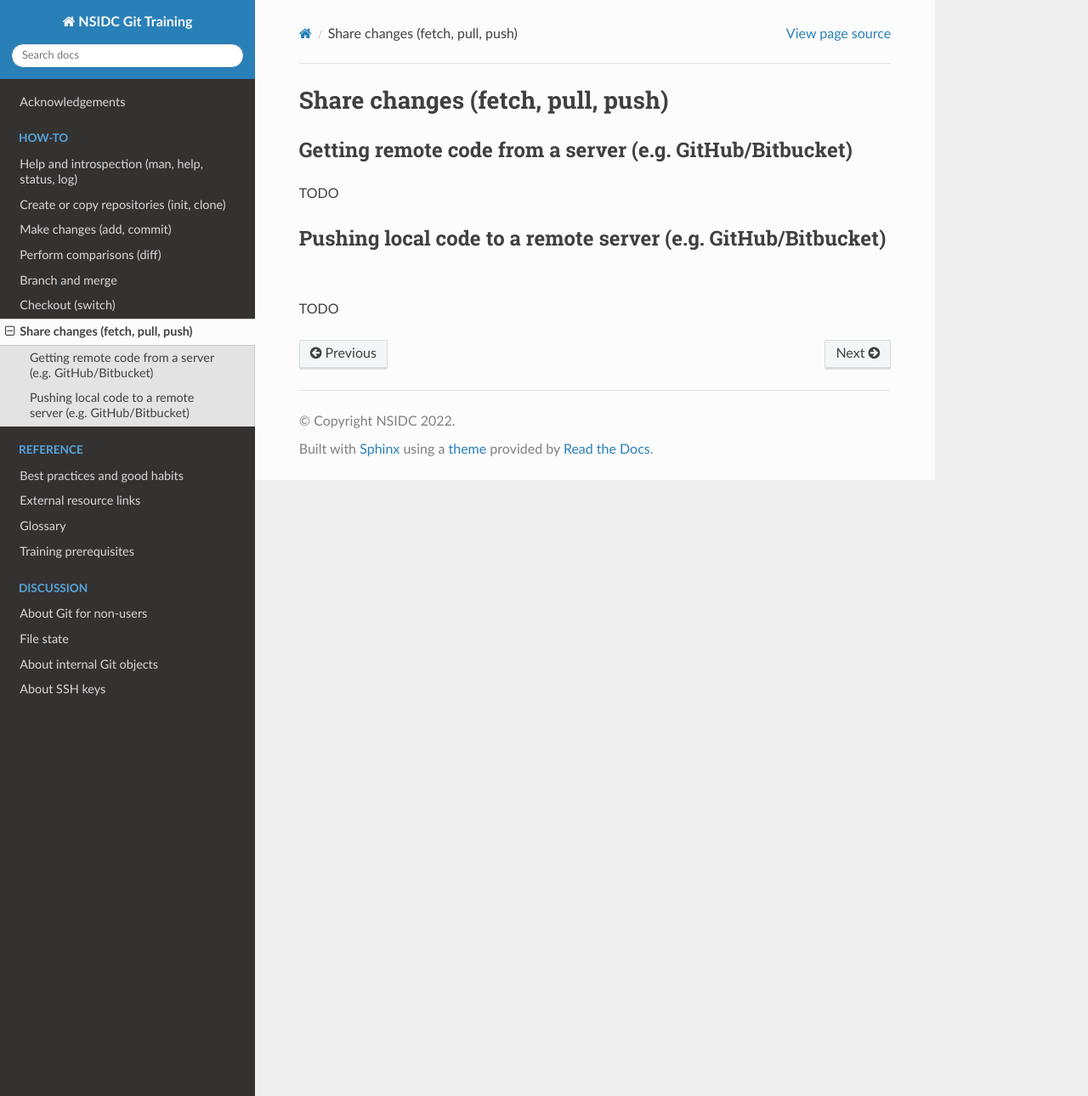
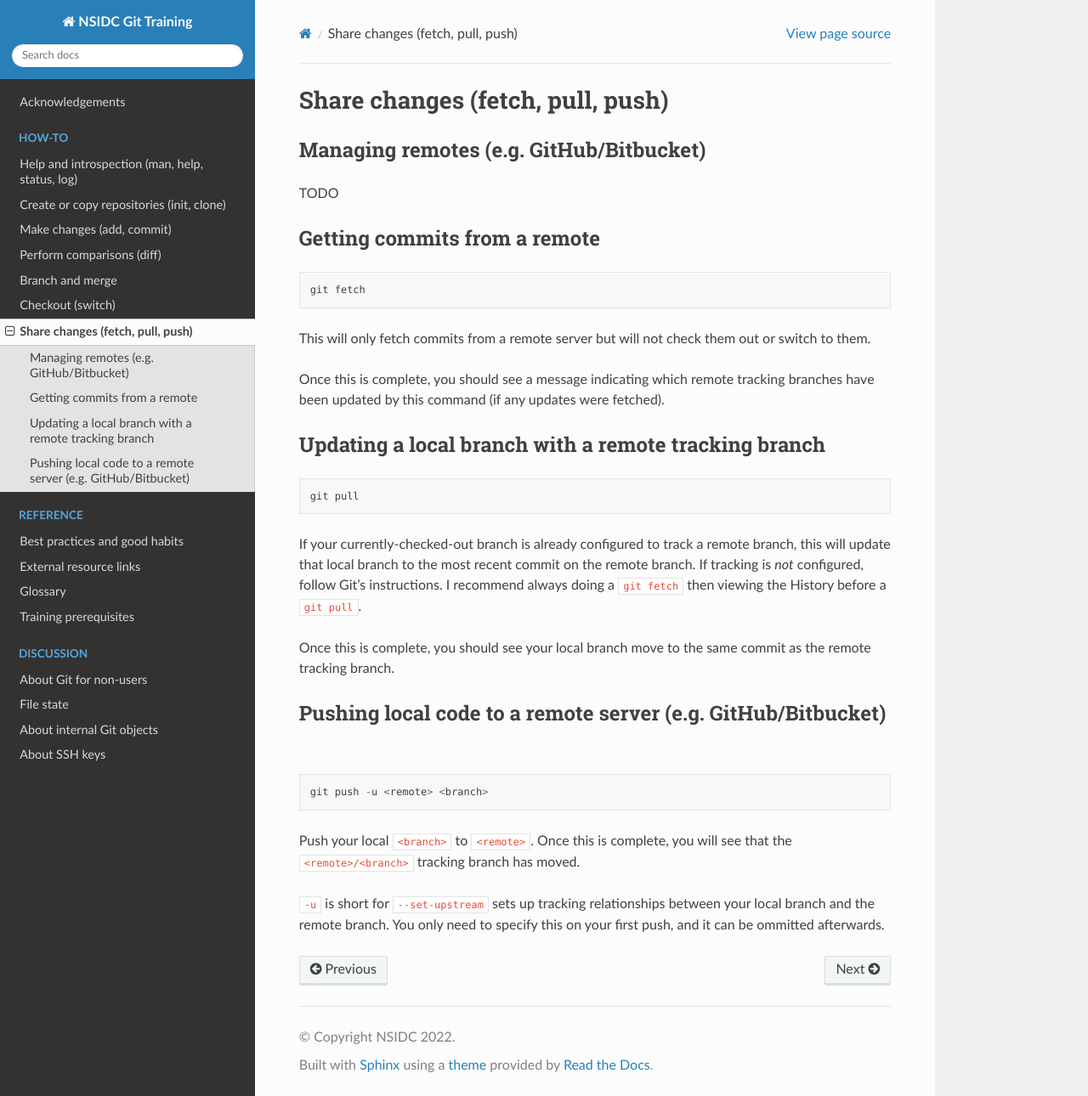
Before and after one commit to nsidc/git-training, a Sphinx documentation site: the page built from doc/how-to/share-changes.md, in a window 1280 px wide and 1290 px high. Shown: the whole window at 85% size. Built offline with Sphinx 7.4.7 and the Read the Docs theme 2.0.0, drawn with Linux system fonts in a browser that asks for light colours.

Commit message:
Add fetch/pull/push docs

````diff
--- a/doc/how-to/share-changes.md
+++ b/doc/how-to/share-changes.md
@@ -1,10 +1,47 @@
 # Share changes (fetch, pull, push)
 
-## Getting remote code from a server (e.g. GitHub/Bitbucket)
+## Managing remotes (e.g. GitHub/Bitbucket)
 
 TODO
 
 
+## Getting commits from a remote
+
+```
+git fetch
+```
+
+This will only fetch commits from a remote server but will not check them out or switch
+to them.
+
+Once this is complete, you should see a message indicating which remote tracking
+branches have been updated by this command (if any updates were fetched).
+
+
+## Updating a local branch with a remote tracking branch
+
+```
+git pull
+```
+
+If your currently-checked-out branch is already configured to track a remote branch,
+this will update that local branch to the most recent commit on the remote branch. If
+tracking is _not_ configured, follow Git's instructions. I recommend always doing a `git
+fetch` then viewing the History before a `git pull`.
+
+Once this is complete, you should see your local branch move to the same commit as the
+remote tracking branch.
+
+
 ## Pushing local code to a remote server (e.g. GitHub/Bitbucket)
 
-TODO
+```
+git push -u <remote> <branch>
+```
+
+Push your local `<branch>` to `<remote>`. Once this is complete, you will see that the
+`<remote>/<branch>` tracking branch has moved.
+
+`-u` is short for `--set-upstream` sets up tracking relationships between your local
+branch and the remote branch. You only need to specify this on your first push, and it
+can be ommitted afterwards.
````
